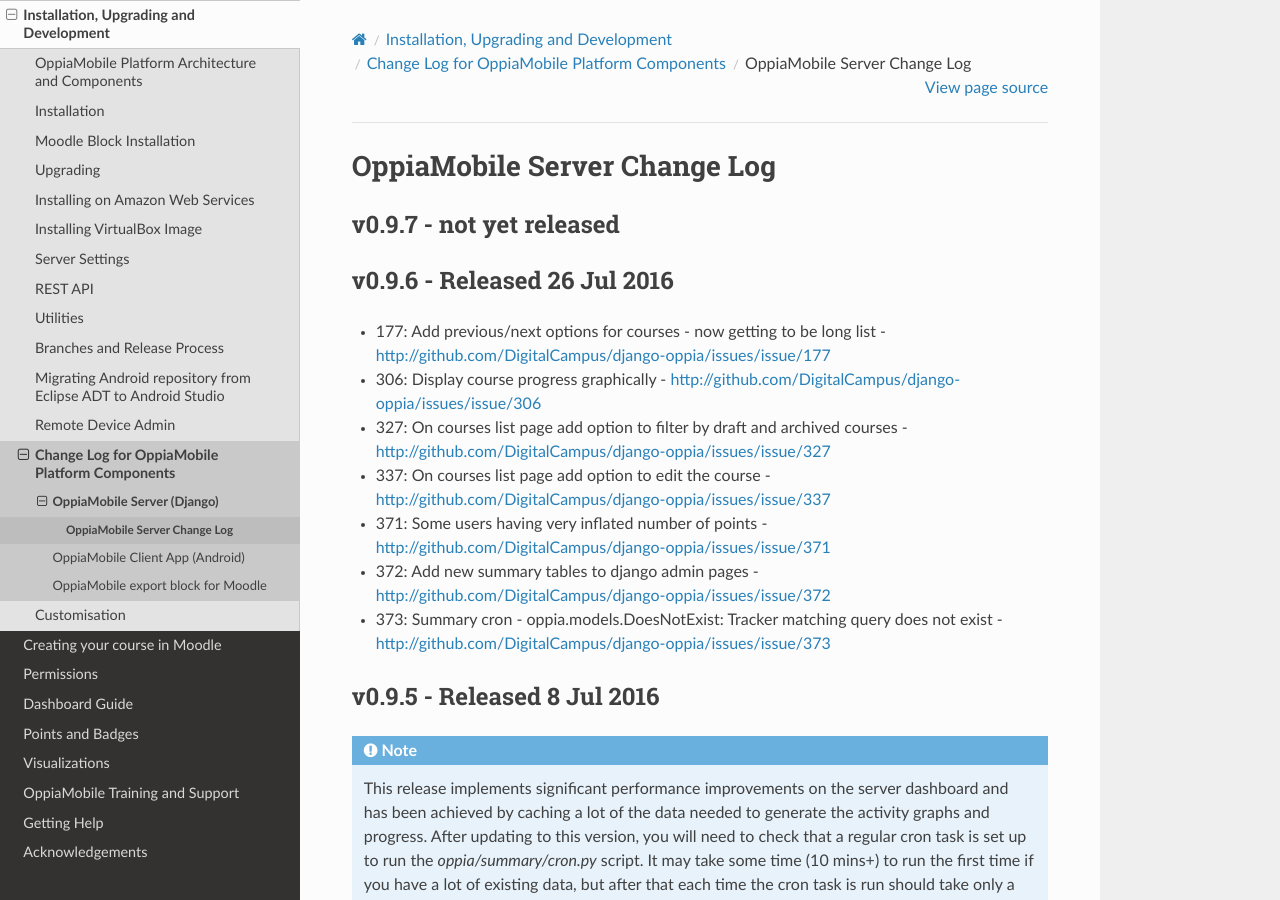
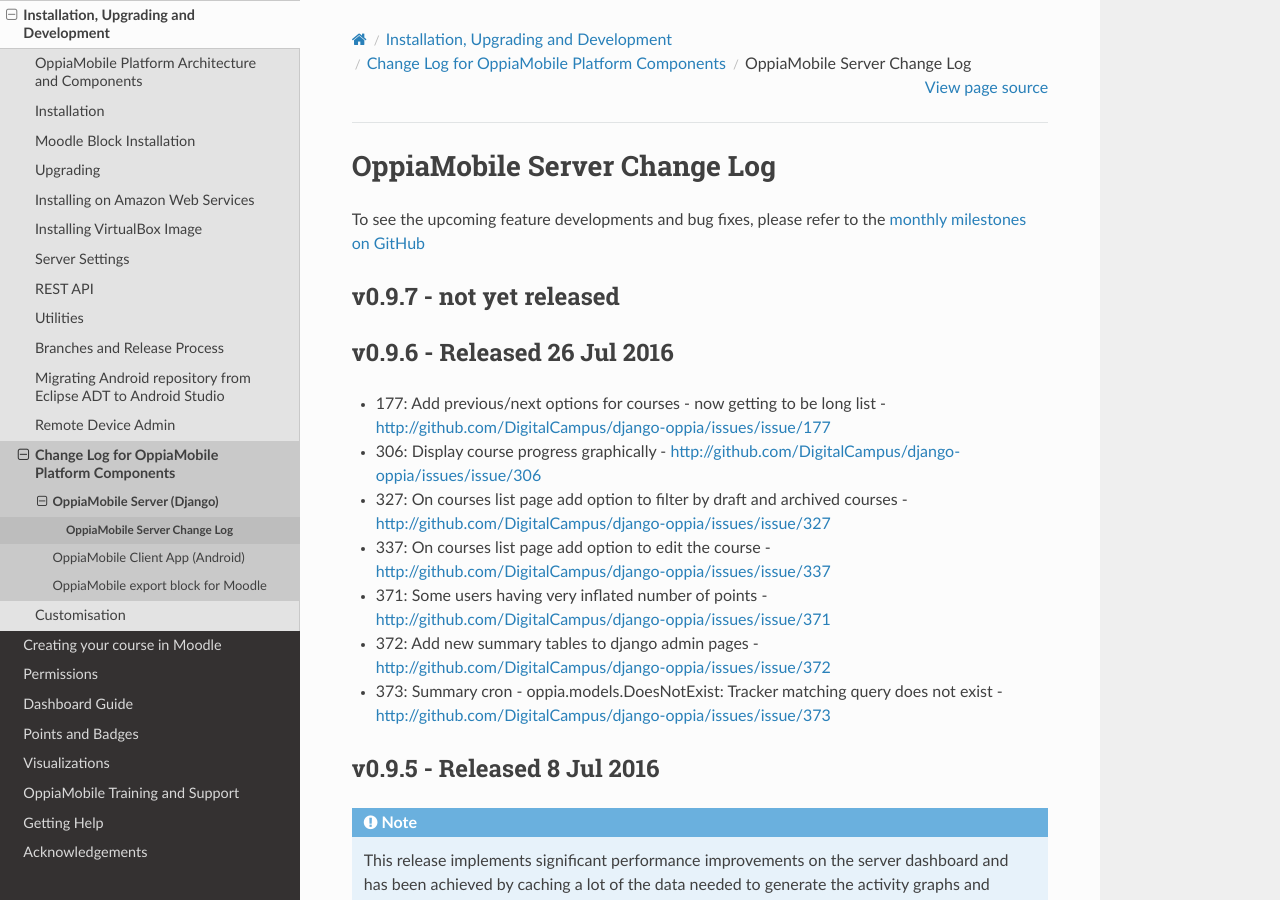
Before and after one commit to DigitalCampus/django-oppia, a Sphinx documentation site: the page built from docs/dev/changelog_server.rst, in a window 1280 px wide and 900 px high. Built offline with Sphinx 7.4.7 and the Read the Docs theme 2.0.0, drawn with Linux system fonts in a browser that asks for light colours; the version number is read from the project's files by our own code.

Commit message:
update docs

```diff
--- a/docs/dev/changelog_android.rst
+++ b/docs/dev/changelog_android.rst
@@ -1,5 +1,8 @@
 OppiaMobile Android App Change Log
 ====================================
+
+To see the upcoming feature developments and bug fixes, please refer to the `monthly milestones on GitHub <https://github.com/DigitalCampus/oppia-mobile-android/milestones>`_
+
 
 .. _appv60:
 
--- a/docs/dev/changelog_server.rst
+++ b/docs/dev/changelog_server.rst
@@ -1,5 +1,7 @@
 OppiaMobile Server Change Log
 ================================
+
+To see the upcoming feature developments and bug fixes, please refer to the `monthly milestones on GitHub <https://github.com/DigitalCampus/django-oppia/milestones>`_
 
 .. _serverv0.9.7:
 
--- a/docs/dev/virtualbox.rst
+++ b/docs/dev/virtualbox.rst
@@ -33,6 +33,6 @@
 * Ubuntu 14.04 LTS Desktop
 * Apache 2.4
 * Mysql 5.5
-* Django 1.8.5
-* TastyPie 0.12.1
-* OppiaServer 0.9.2
+* Django 1.8.14
+* TastyPie 0.13.3
+* OppiaServer 0.9.6
```
Also changed, not shown: docs/dev/aws.rst (+4 -4 lines).
